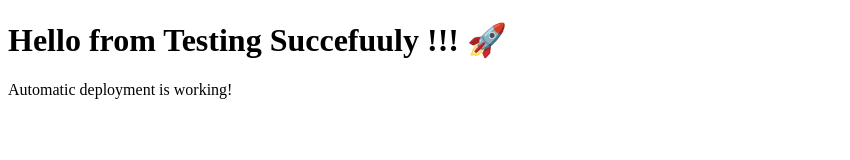
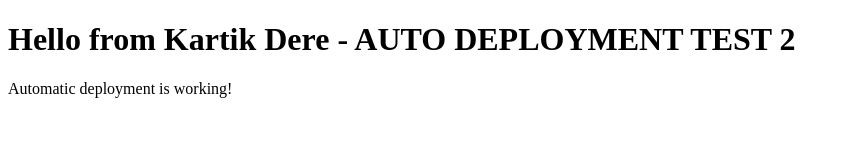
Before and after one commit to kartikdere06/Git-huh-Actions, a plain HTML site: page index.html in a window 1280 px wide. Shown: the whole page, without its empty margins (0-850 px from the left). Drawn offline with Linux system fonts and the light colour scheme.

Commit message:
Test automatic deployment v2

```diff
--- a/index.html
+++ b/index.html
@@ -4,7 +4,7 @@
     <title>GitHub Actions Demo</title>
 </head>
 <body>
-    <h1>Hello from Testing Succefuuly !!! 🚀</h1>
+    <h1> Hello from Kartik Dere - AUTO DEPLOYMENT TEST 2</h1>
     <p>Automatic deployment is working!</p>
 </body>
 </html>
```
